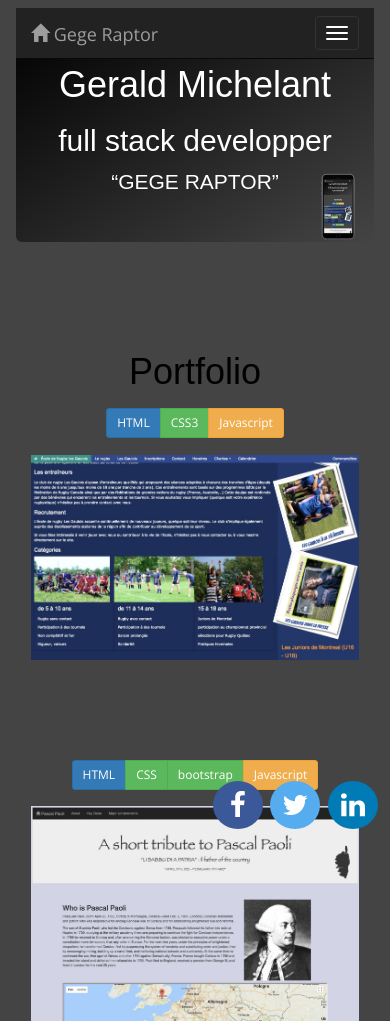
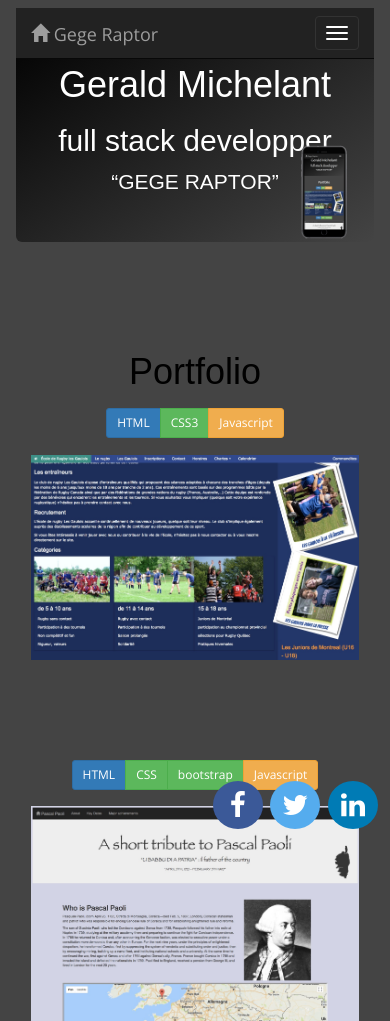
Before and after one commit to Gerald1614/gegeraptor, a plain HTML site: page index.html in a window 390 px wide. Shown: the top 1021 px of the page. Drawn offline with nearby package versions, Linux system fonts and the light colour scheme; some packages are replaced by stand-ins of ours.

Commit message:
release3

```diff
--- a/css/customcss.css
+++ b/css/customcss.css
@@ -122,8 +122,12 @@ padding: 0px;
   -o-transform: rotate(270deg);
   -ms-transform: rotate(270deg);
   transform: rotate(270deg);
+}
 
-}
+.img-responsive {
+  min-width: 100px;
+ }
+
 .img_wrap {
   position: relative;
   margin-top: 5%;
--- a/index.html
+++ b/index.html
@@ -43,7 +43,7 @@
 
   <h1>Gerald Michelant</h1>
     <h2>full stack developper</h2>
-  <img alt="Mobile View" src="images/mobileView.png" style="width:20%; position:absolute; right:0px; bottom:0px;">
+  <img alt="Mobile View" src="images/mobileView.png" class="img-responsive" style="width:20%; position:absolute; right:0px; bottom:0px;">
   <p><q>Gege Raptor</q></p>
 </div>
 
```
Also changed, not shown: images/UMlogo.png.
